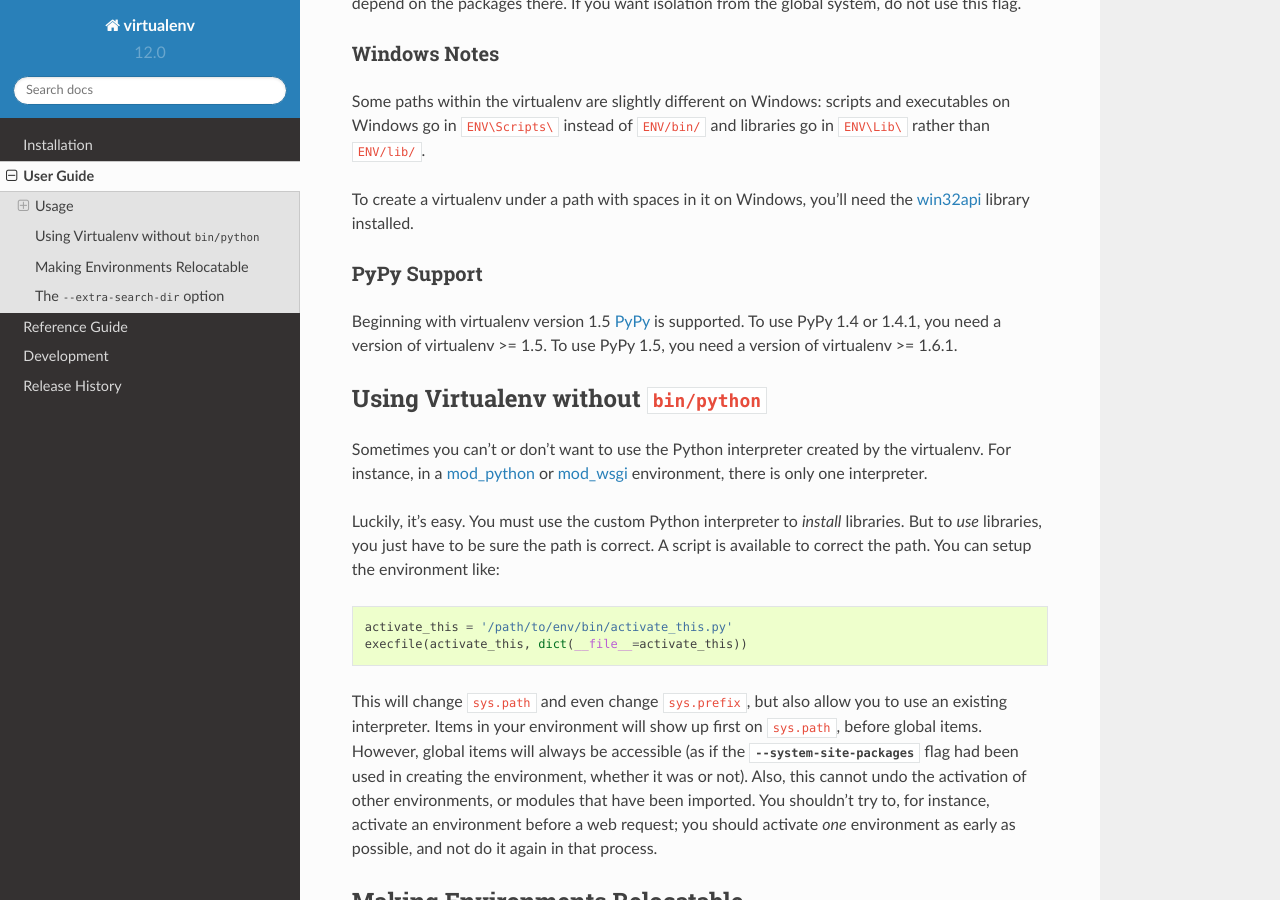
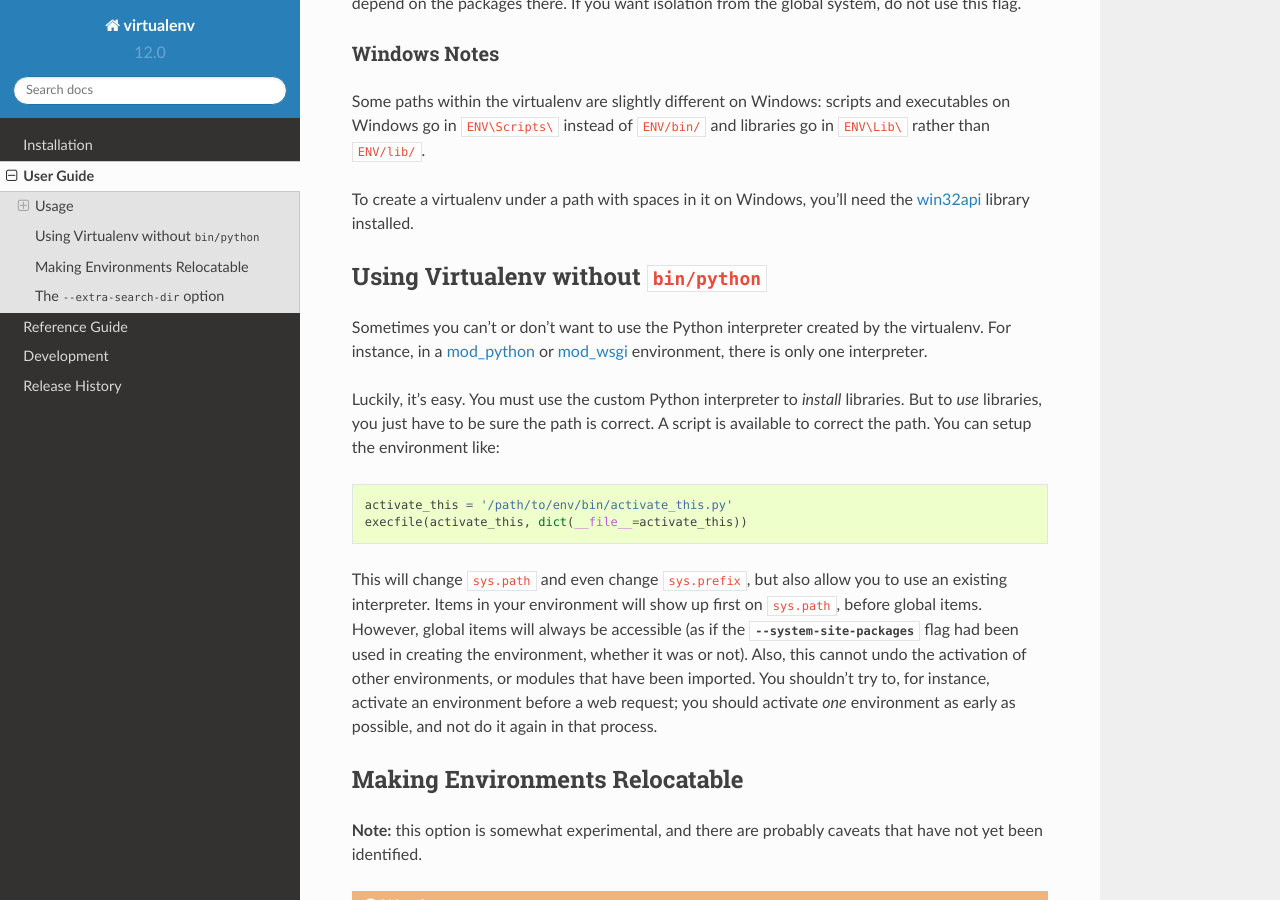
Before and after one commit to pypa/virtualenv, a Sphinx documentation site: the page built from docs/userguide.rst, in a window 1280 px wide and 900 px high, scrolled down 2798 px. Built offline with Sphinx 7.4.7 and the Read the Docs theme 2.0.0, drawn with Linux system fonts in a browser that asks for light colours.

Commit message:
We support PyPy, but there's no reason to call it out.

```diff
--- a/docs/userguide.rst
+++ b/docs/userguide.rst
@@ -146,13 +146,6 @@
 To create a virtualenv under a path with spaces in it on Windows, you'll need
 the `win32api <http://sourceforge.net/projects/pywin32/>`_ library installed.
 
-PyPy Support
-~~~~~~~~~~~~
-
-Beginning with virtualenv version 1.5 `PyPy <http://pypy.org>`_ is
-supported. To use PyPy 1.4 or 1.4.1, you need a version of virtualenv >= 1.5.
-To use PyPy 1.5, you need a version of virtualenv >= 1.6.1.
-
 
 Using Virtualenv without ``bin/python``
 ---------------------------------------
```
